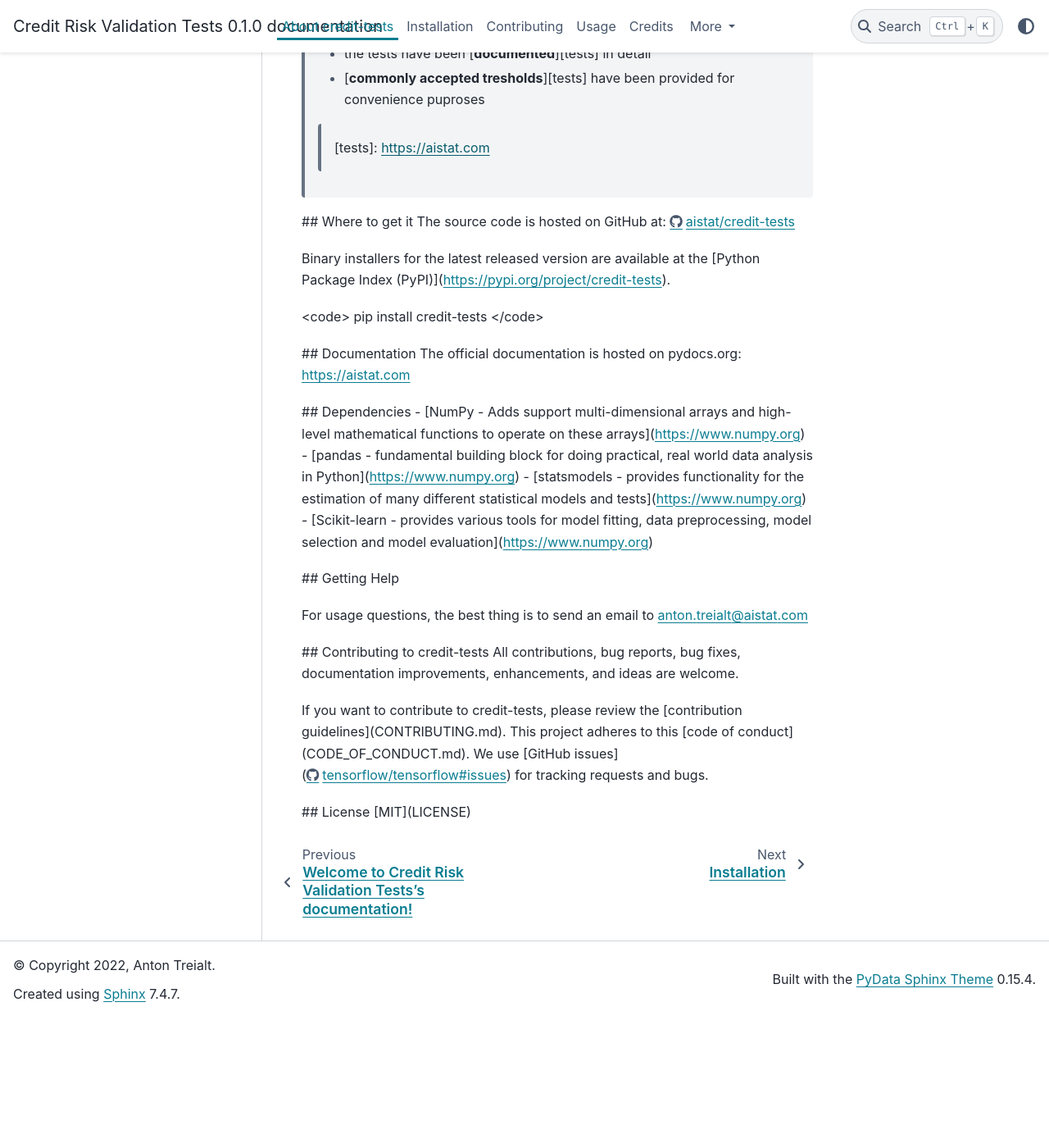
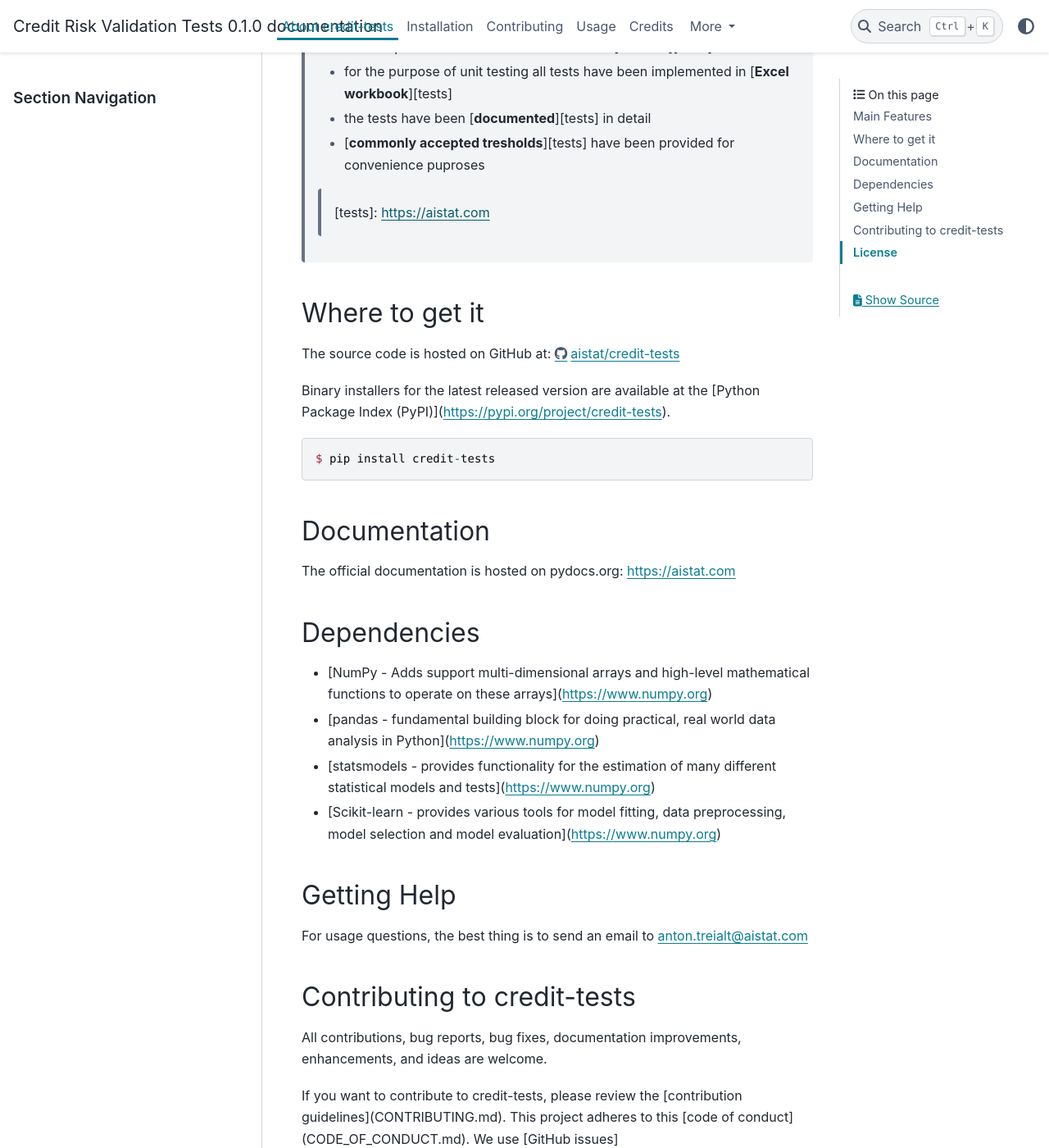
Before and after one commit to tderick/sphinx, a Sphinx documentation site: the page built from docs/readme.rst, in a window 1280 px wide and 1400 px high, scrolled down 584 px. Shown: the whole window at 82% size. Built offline with Sphinx 7.4.7 and the PyData theme 0.15.4, drawn with Linux system fonts in a browser that asks for light colours; before the commit the page ends 1825 px from its top, so only the background shows below that; some of the changed text lies outside the part shown.

Commit message:
Format read me file

```diff
--- a/README.rst
+++ b/README.rst
@@ -5,7 +5,9 @@
 
 The contributors started built their first statistical models in 2003. Over the years, the same tests have been implemented leading to inefficient usage of resources.
 
-## Main Features
+Main Features
+**************
+
 This is the list of main features:
 
   - tests cover both IFRS 9 and IRB models as well as non-regulatory models
@@ -19,19 +21,27 @@
 
 
 
-## Where to get it
+Where to get it
+****************
+
 The source code is hosted on GitHub at:
 https://github.com/aistat/credit-tests
 
 Binary installers for the latest released version are available at the [Python
 Package Index (PyPI)](https://pypi.org/project/credit-tests).
 
-<code> pip install credit-tests </code>
+.. code-block:: python
 
-## Documentation
+    $ pip install credit-tests
+
+Documentation
+*************
+
 The official documentation is hosted on pydocs.org: https://aistat.com
 
-## Dependencies
+Dependencies
+************
+
 - [NumPy - Adds support multi-dimensional arrays and high-level mathematical functions to operate on these arrays](https://www.numpy.org)
 - [pandas - fundamental building block for doing practical, real world data analysis in Python](https://www.numpy.org)
 - [statsmodels - provides functionality for the estimation of many different statistical models and tests](https://www.numpy.org)
@@ -39,11 +49,14 @@
 
 
 
-## Getting Help
+Getting Help
+************
 
 For usage questions, the best thing is to send an email to anton.treialt@aistat.com
 
-## Contributing to credit-tests
+Contributing to credit-tests
+*****************************
+
 All contributions, bug reports, bug fixes, documentation improvements, enhancements, and ideas are welcome.
 
 If you want to contribute to credit-tests, please review the
@@ -53,5 +66,7 @@
 
 
 
-## License
+License
+********
+
 [MIT](LICENSE)
--- a/docs/conf.py
+++ b/docs/conf.py
@@ -96,7 +96,9 @@
 # documentation.
 #
 # html_theme_options = {}
-
+html_theme_options = {
+  "show_nav_level": 2
+}
 # Add any paths that contain custom static files (such as style sheets) here,
 # relative to this directory. They are copied after the builtin static files,
 # so a file named "default.css" will overwrite the builtin "default.css".
```
